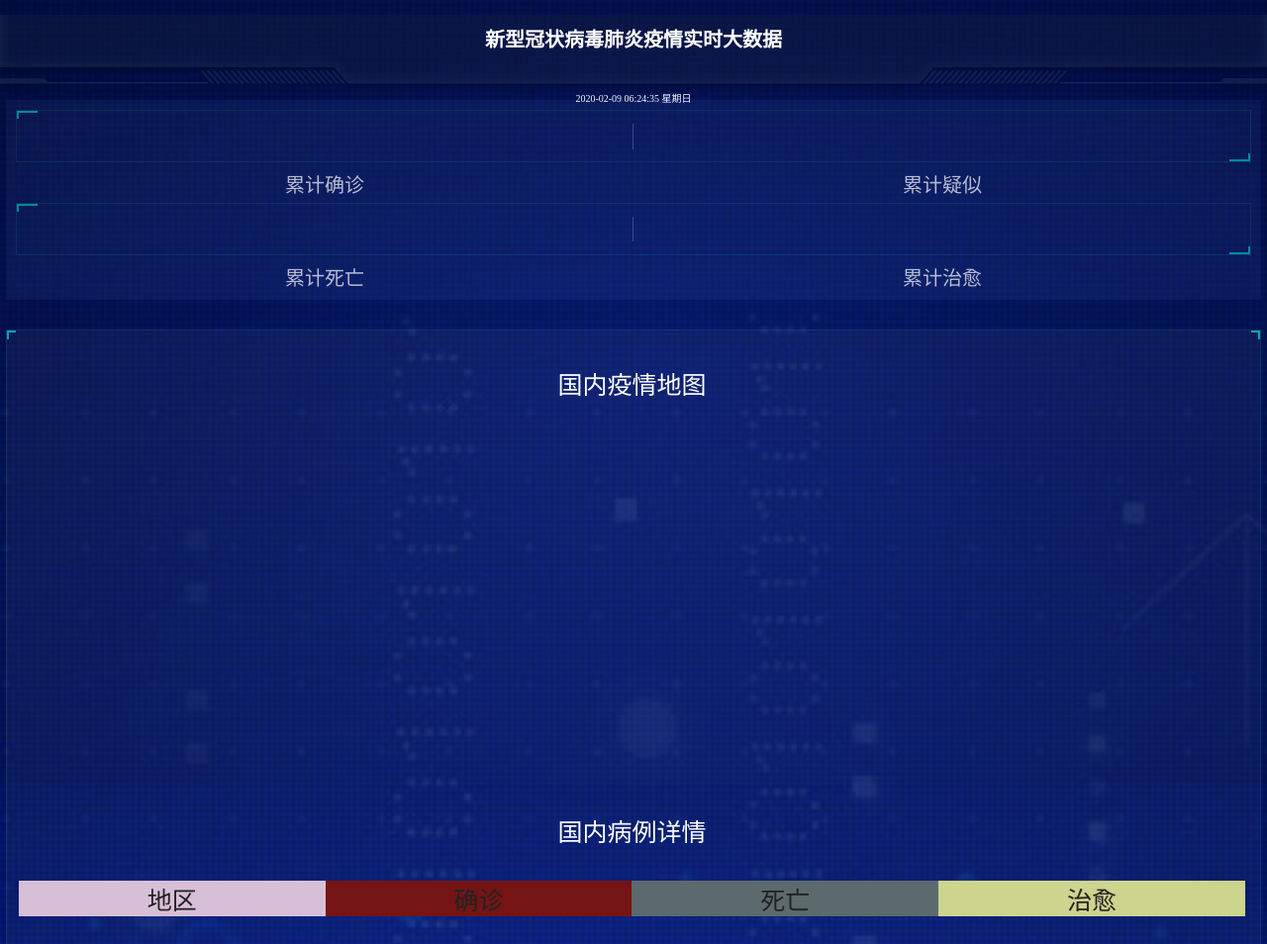
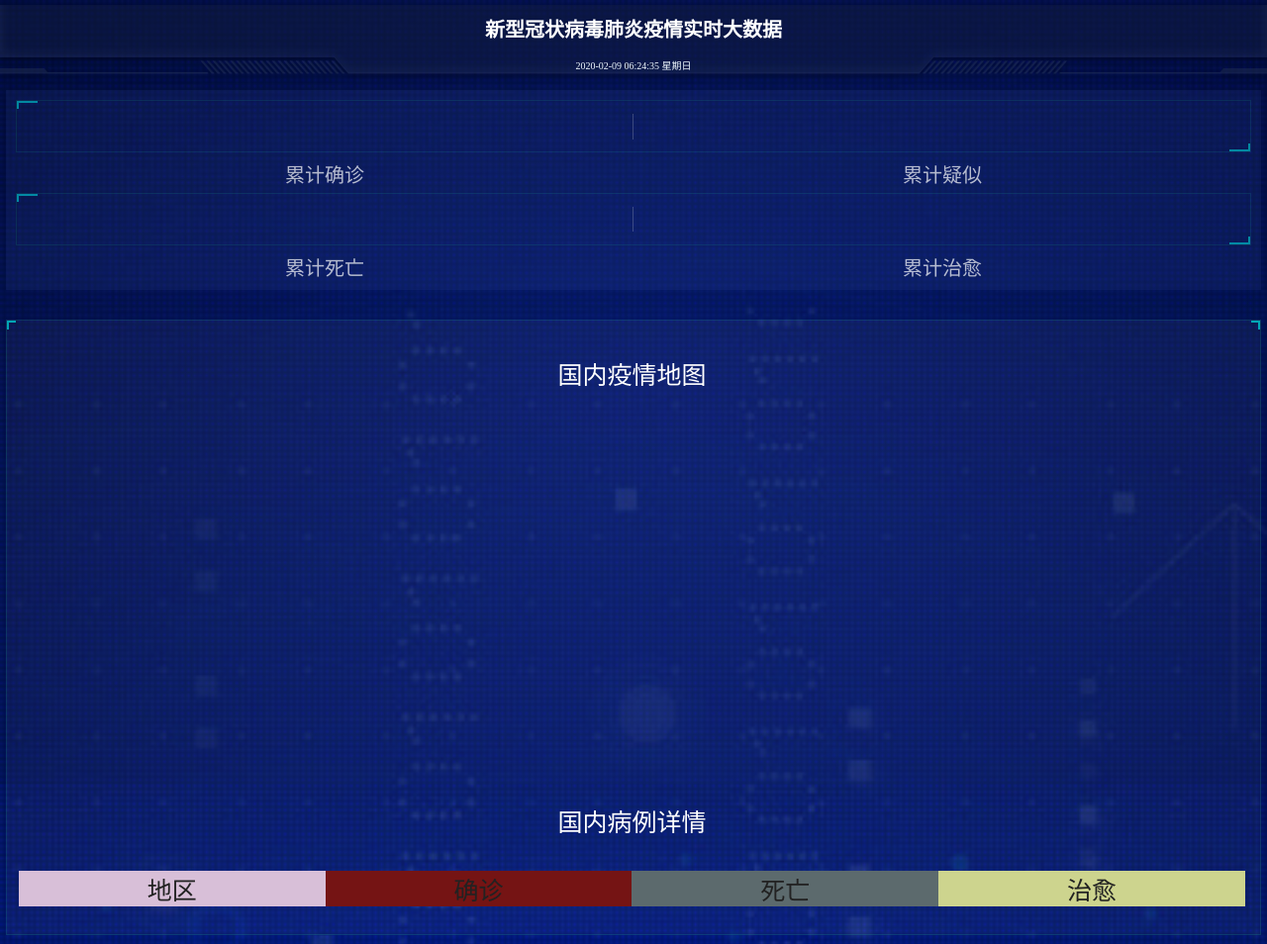
Before and after one commit to 994love599/dis_phone, a plain HTML site: page index.html in a window 1280 px wide. Shown: the top 954 px of the page at 99% size. Drawn offline with Linux system fonts and the light colour scheme; no server answers.

Commit message:
Update index.html

```diff
--- a/index.html
+++ b/index.html
@@ -36,9 +36,9 @@
   </div>
   <div class="head" style="height: 80px;">
     <div style="width: 100%;">
-    <h1  style="font-size: 20px;margin-top: 15px;">新型冠状病毒肺炎疫情实时大数据</h1>
+    <h1  style="font-size: 20px;margin-top: 5px;">新型冠状病毒肺炎疫情实时大数据</h1>
     </div>
-    <div style="width: 100%;margin-top: 25px;text-align: center;"><span id="showTime" style="color: aliceblue;font-size: 10px;"></span></div>
+    <div style="width: 100%;margin-top: 2px;text-align: center;"><span id="showTime" style="color: aliceblue;font-size: 10px;"></span></div>
     <script>
       function showLocale(objD){
         var str,colorhead,colorfoot;
@@ -126,16 +126,6 @@
       <div class="alltitle" style="font-size: 25px;margin-top: 40px;">全国疫情重点地区Top20</div>
       <div class="allnav" id="echart1" style="margin-top: 30px;height: 350px;"></div>
     </div>
-
-
-    <div class="boxall" style="margin-top: 30px;">
-
-    </div>
-
-
-
-
-
     <div style="margin-top: 30px;">
       <div class="boxall" style="margin-top: 30px;">
         <div class="alltitle" style="font-size: 25px;margin-top: 40px;">湖北重点地市分析</div>
```
